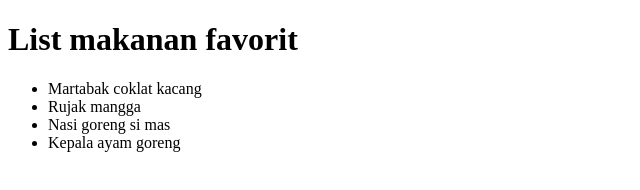
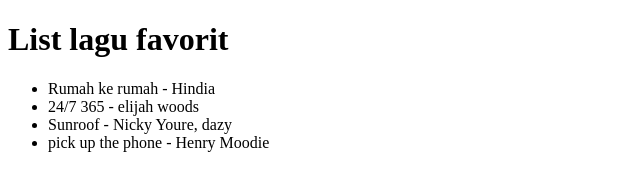
Before and after one commit to Reizqysukadesain/pplg1_testbranch, a plain HTML site: page index.html in a window 1280 px wide. Shown: the whole page, without its empty margins (0-640 px from the left). Drawn offline with Linux system fonts and the light colour scheme.

Commit message:
commit ketiga

```diff
--- a/index.html
+++ b/index.html
@@ -6,12 +6,12 @@
     <title>Document</title>
 </head>
 <body>
-    <h1>List makanan favorit</h1>
+    <h1>List lagu favorit</h1>
     <ul>
-        <li>Martabak coklat kacang</li>
-        <li>Rujak mangga</li>
-        <li>Nasi goreng si mas</li>
-        <li>Kepala ayam goreng</li>
+        <li>Rumah ke rumah - Hindia</li>
+        <li>24/7 365 - elijah woods</li>
+        <li>Sunroof - Nicky Youre, dazy</li>
+        <li>pick up the phone - Henry Moodie</li>
     </ul>
 </body>
 </html>
```
